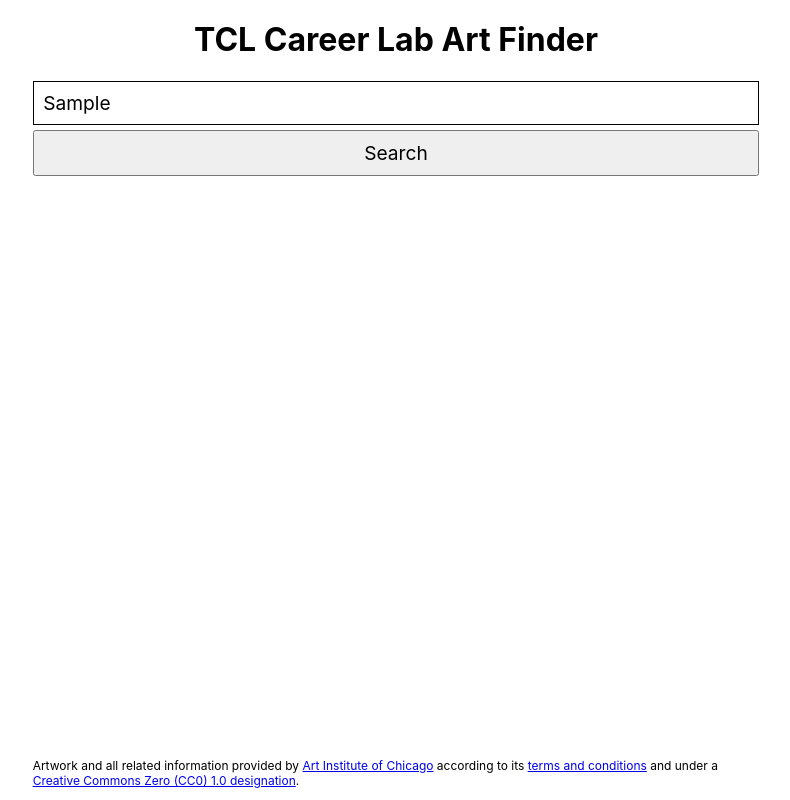
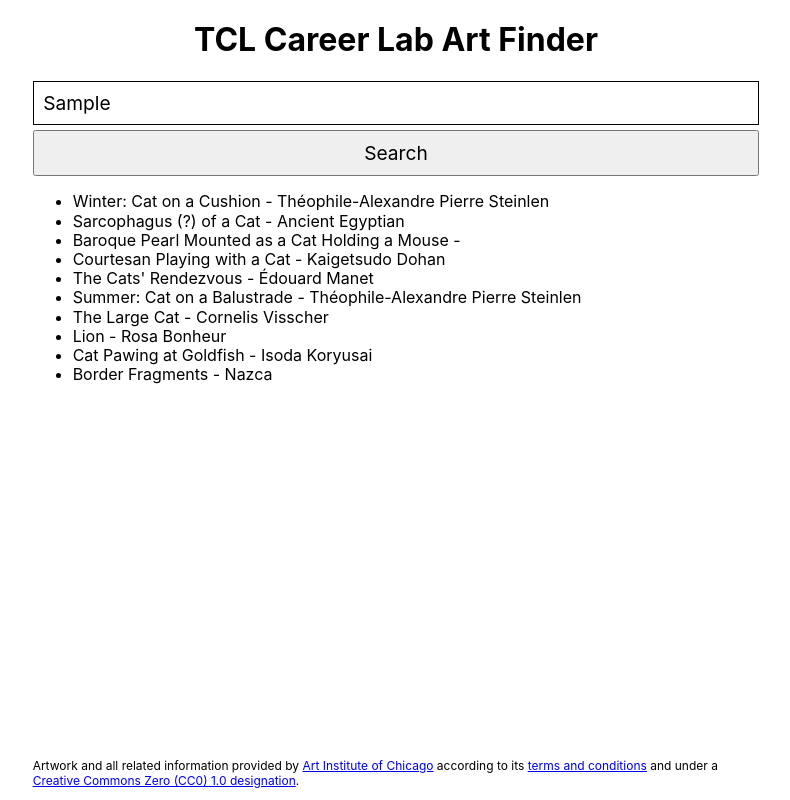
Before and after one commit to ticiadev/take-home-assignment, a React (Vite) app: page / in a window 1280 px wide. Both pictures are taken after typing "Sample" into the empty fields and a click on the button "Search". Shown: the whole page, without its empty margins (244-1034 px from the left). Built offline with nearby package versions, Linux system fonts and the light colour scheme.

Commit message:
Add image details page

```diff
--- a/src/components/App.jsx
+++ b/src/components/App.jsx
@@ -1,12 +1,17 @@
-import { useState } from 'react';
+import { useEffect, useState } from 'react';
 
 import { searchArtworks } from '../api';
 import { SearchForm } from './SearchForm';
 import { Footer } from './Footer';
 
 import './App.css';
+import { ImageDetailsPage } from './ImageDetailsPage';
 
 export function App() {
+	const [searchData, setSearchData] = useState([]);
+	const [showImageDetails, setShowImageDetails] = useState(false);
+	const [imageId, setImageId] = useState('');
+
 	function onSearchSubmit(query) {
 		// Search for the users's query.
 		// TODO: render the results, instead of logging them to the console.
@@ -15,14 +20,41 @@ export function App() {
 		// our UI, we need to make real requests!
 		// @see: ./src/api.js
 		searchArtworks(query).then((json) => {
-			console.log(json);
+			setSearchData(json.data);
+			console.log(searchData);
 		});
 	}
+
+	function onShowDetails(currentImageId) {
+		setImageId(currentImageId);
+		setShowImageDetails(true);
+	}
+
+	const results = searchData.map((x) => (
+		<li key={x.image_id}>
+			<span
+				role="link"
+				tabIndex={0}
+				onClick={() => onShowDetails(x.image_id)}
+				onKeyDown={() => onShowDetails(x.image_id)}
+			>
+				{x.title}
+			</span>{' '}
+			- {x.artist_title}
+		</li>
+	));
 
 	return (
 		<div className="App">
 			<h1>TCL Career Lab Art Finder</h1>
-			<SearchForm onSearchSubmit={onSearchSubmit} />
+			{showImageDetails ? (
+				<ImageDetailsPage imageId={imageId} />
+			) : (
+				<>
+					<SearchForm onSearchSubmit={onSearchSubmit} />
+					<ul>{results}</ul>
+				</>
+			)}
 			<Footer />
 		</div>
 	);
--- /dev/null
+++ b/src/components/ImageDetailsPage.jsx
@@ -0,0 +1,5 @@
+// import { useState } from "react";
+
+export function ImageDetailsPage() {
+	return <h1>image</h1>;
+}
```
